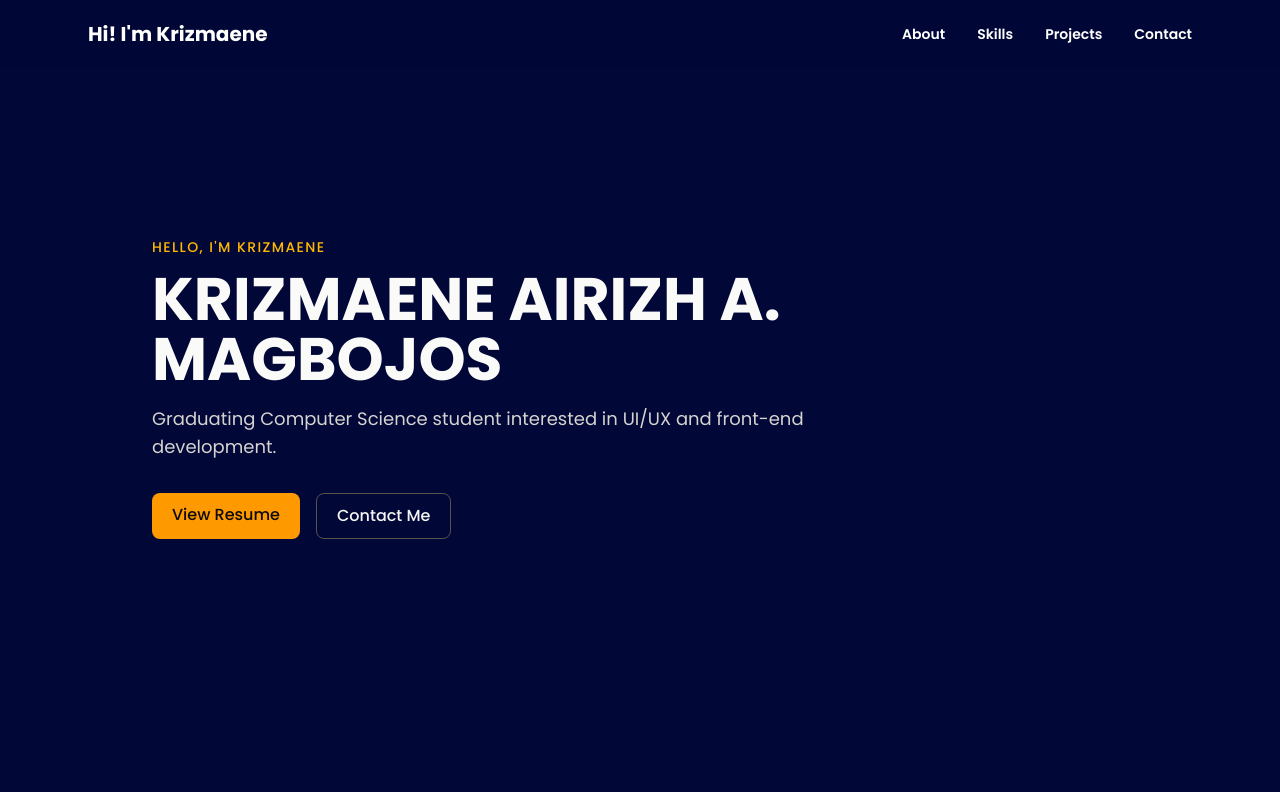
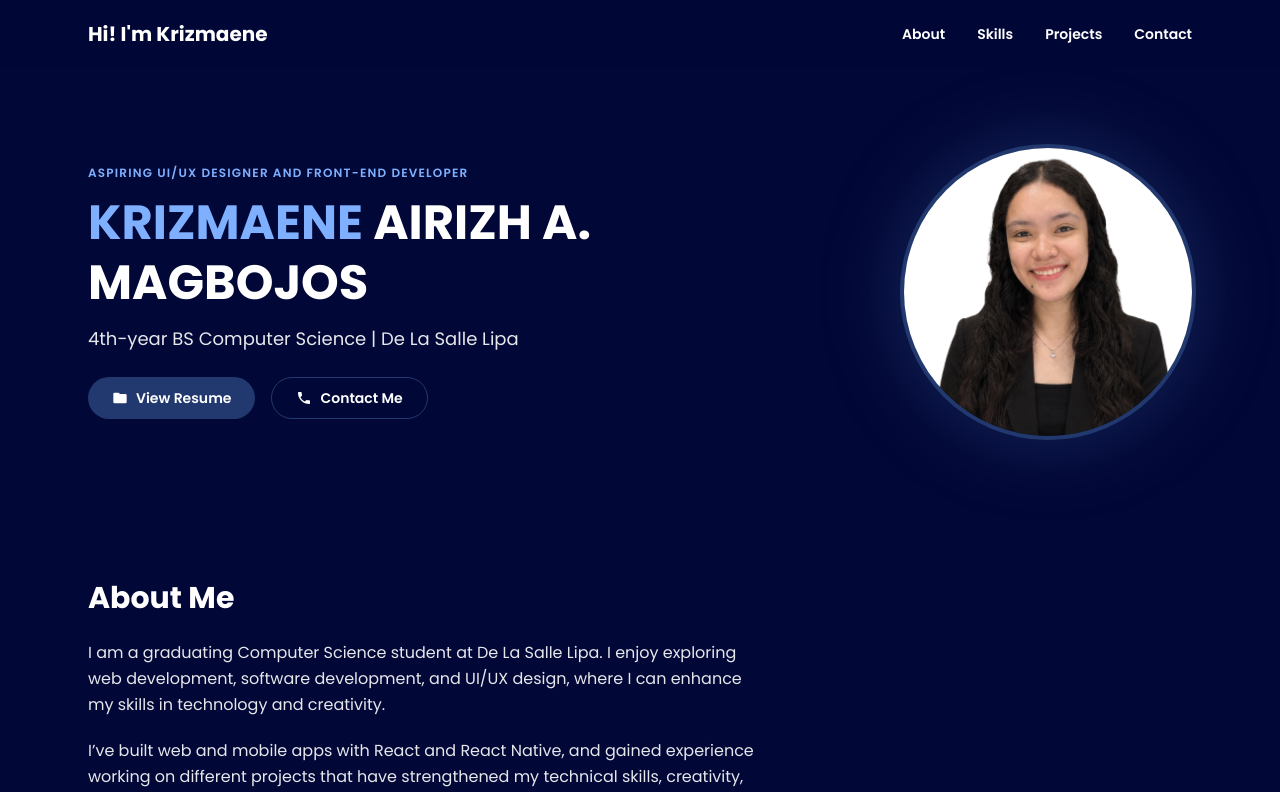
Before and after one commit to Krizmaene/portfolio, a React (Vite) app: page / in a window 1280 px wide. Shown: the top 792 px of the page. Built offline with nearby package versions, Linux system fonts and the light colour scheme.

Commit message:
Redesign hero and about sections

```diff
--- a/src/components/About.tsx
+++ b/src/components/About.tsx
@@ -1,21 +1,28 @@
 function About() {
     return (
-        <section id="about" className="mx-auto max-w-5xl scroll-mt-20 px-6 py-20">
-            <h2 className="text-2xl font-bold text-stone-900 dark:text-stone-50">
-                About
+        <section id="about" className="mx-auto max-w-6xl scroll-mt-20 px-6 py-12 md:py-16">
+            <h2 className="text-3xl font-bold">
+                About Me
             </h2>
 
-            {/* TODO: replace [COURSE] and rewrite this in your own words */}
-            <div className="mt-6 max-w-2xl space-y-4 text-stone-600 dark:text-stone-300">
+            <div className="mt-6 max-w-2xl space-y-5 leading-relaxed text-white/90">
                 <p>
-                    I am a graduating Computer Science student at De La Salle Lipa. I enjoy exploring web development, software development, and UI/UX design, where I can enhance my skills in technology and creativity.
+                    I am a graduating Computer Science student at De La Salle Lipa. I
+                    enjoy exploring web development, software development, and UI/UX
+                    design, where I can enhance my skills in technology and creativity.
                 </p>
                 <p>
-                    I’ve built web and mobile apps with React and React Native, and gained experience working on different projects that have strengthened my technical skills, creativity, and ability to collaborate with others.
-                    I am always eager to learn new technologies, improve my skills, and take on challenges that help me grow both personally and professionally.
+                    I’ve built web and mobile apps with React and React Native, and
+                    gained experience working on different projects that have
+                    strengthened my technical skills, creativity, and ability to
+                    collaborate with others. I am always eager to learn new technologies,
+                    improve my skills, and take on challenges that help me grow both
+                    personally and professionally.
                 </p>
                 <p>
-                     aspire to become a UI/UX Designer or Front-end Developer, and continue creating digital solutions that are accessible and enjoyable to use.
+                    I aspire to become a UI/UX Designer or Front-end Developer, and
+                    continue creating digital solutions that are accessible and
+                    enjoyable to use.
                 </p>
             </div>
         </section>
--- a/src/components/Hero.tsx
+++ b/src/components/Hero.tsx
@@ -2,38 +2,67 @@ function Hero() {
     return (
         <section
             id="home"
-            className="mx-auto flex min-h-[80vh] max-w-5xl flex-col justify-center px-6 py-20"
+            className="mx-auto max-w-6xl scroll-mt-20 px-6 py-12 md:py-20"
         >
-            <p className="mb-3 text-sm font-medium uppercase tracking-widest text-amber-700 dark:text-amber-400">
-                Hello, I'm Krizmaene
+            <div className="flex flex-col-reverse items-center gap-10 md:flex-row md:justify-between">
+                <div className="text-center md:text-left">
+                    <p className="mb-3 text-xs font-semibold uppercase tracking-widest text-accent">
+                        Aspiring UI/UX Designer and Front-End Developer
                     </p>
 
-            {/* TODO: your full name */}
-            <h1 className="text-4xl font-bold text-stone-900 sm:text-6xl dark:text-stone-50">
-                KRIZMAENE AIRIZH A. MAGBOJOS
+                    <h1 className="text-3xl font-bold uppercase leading-tight sm:text-5xl">
+                        <span className="text-accent">Krizmaene</span> Airizh A. Magbojos
                     </h1>
 
-            {/* TODO: replace [COURSE] with your course */}
-            <p className="mt-4 max-w-2xl text-lg text-stone-600 dark:text-stone-300">
-                Graduating Computer Science student interested in UI/UX and front-end development.
+                    <p className="mt-3 text-lg text-white/90">
+                        4th-year BS Computer Science | De La Salle Lipa
                     </p>
 
-            <div className="mt-8 flex flex-wrap gap-4">
-                {/* Put your resume PDF in the public folder and name it resume.pdf */}
+                    <div className="mt-6 flex flex-wrap justify-center gap-4 md:justify-start">
                         <a
                             href="/resume.pdf"
                             target="_blank"
                             rel="noreferrer"
-                    className="rounded-lg bg-amber-700 px-5 py-2.5 font-medium text-white hover:bg-amber-800 dark:bg-amber-500 dark:text-stone-950 dark:hover:bg-amber-400"
+                            className="inline-flex items-center gap-2 rounded-full bg-brand px-6 py-2.5 text-sm font-semibold text-white transition-colors hover:bg-brand/80">
+                                <svg
+                                    aria-hidden="true"
+                                    viewBox="0 0 24 24"
+                                    fill="currentColor"
+                                    className="h-4 w-4"
                                 >
+                                    <path d="M10 4H4a2 2 0 0 0-2 2v12a2 2 0 0 0 2 2h16a2 2 0 0 0 2-2V8a2 2 0 0 0-2-2h-8l-2-2z" />
+                                </svg>
                                 View Resume
                         </a>
+
                         <a
                             href="#contact"
-                    className="rounded-lg border border-stone-300 px-5 py-2.5 font-medium text-stone-800 hover:bg-stone-100 dark:border-stone-600 dark:text-stone-100 dark:hover:bg-stone-800"
+                            className="inline-flex items-center gap-2 rounded-full border border-brand px-6 py-2.5 text-sm font-semibold text-white transition-colors hover:bg-brand/30"
                         >
+                            <svg
+                                aria-hidden="true"
+                                viewBox="0 0 24 24"
+                                fill="currentColor"
+                                className="h-4 w-4"
+                            >
+                                <path d="M6.6 10.8a15.1 15.1 0 0 0 6.6 6.6l2.2-2.2a1 1 0 0 1 1-.25 11.4 11.4 0 0 0 3.6.57 1 1 0 0 1 1 1V20a1 1 0 0 1-1 1A17 17 0 0 1 3 4a1 1 0 0 1 1-1h3.5a1 1 0 0 1 1 1c0 1.25.2 2.45.57 3.6a1 1 0 0 1-.25 1l-2.22 2.2z" />
+                            </svg>
                             Contact Me
                         </a>
+                    </div>
+                </div>
+
+                <div className="relative shrink-0">
+                    <div
+                        aria-hidden="true"
+                        className="absolute inset-0 rounded-full bg-brand opacity-70 blur-2xl"
+                    />
+                    <img
+                        src="/profile.png"
+                        alt="Portrait of Krizmaene Airizh A. Magbojos"
+                        className="relative h-56 w-56 rounded-full object-cover ring-4 ring-brand sm:h-72 sm:w-72"
+                    />
+                </div>
             </div>
         </section>
     )
```
Also changed, not shown: public/profile.png (added). Lines whose indentation alone changed are shown as unchanged.
